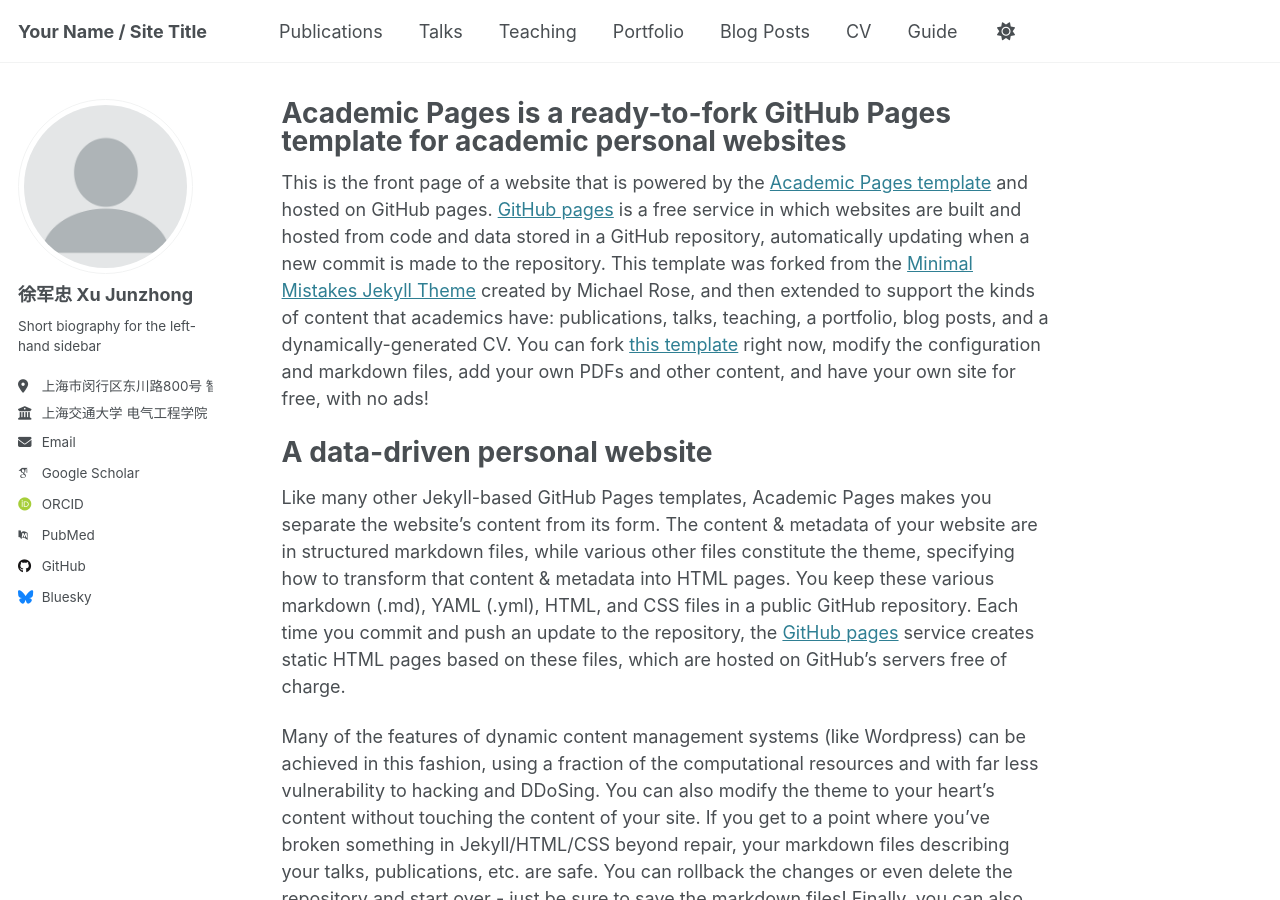
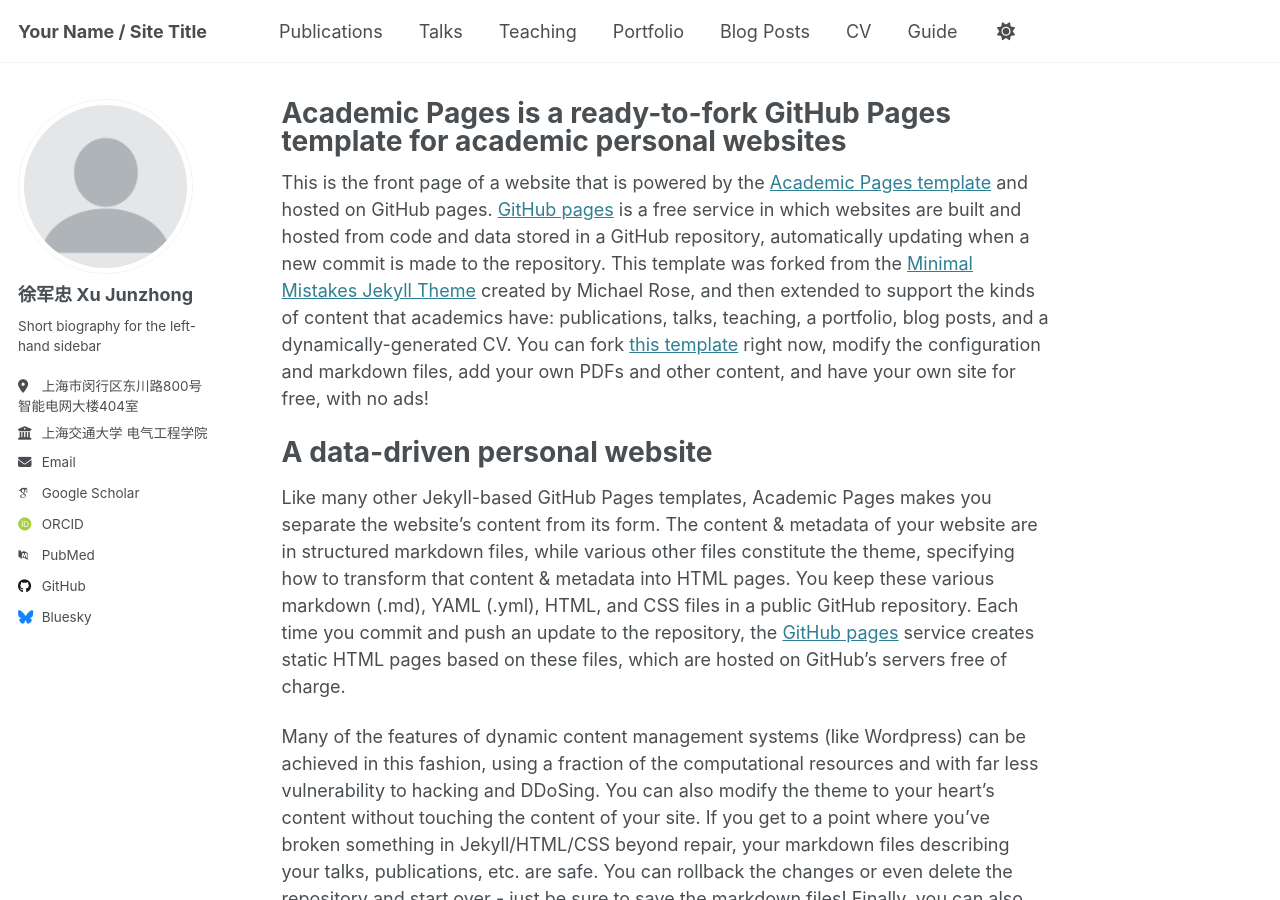
Before and after one commit to junzhongxu/junzhongxu.github.io, a Jekyll site: the page built from _pages/about.md, in a window 1280 px wide and 900 px high. Built offline with Jekyll 4.4.1, drawn with Linux system fonts in a browser that asks for light colours; some web fonts are replaced.

```diff
--- a/_config.yml
+++ b/_config.yml
@@ -26,8 +26,7 @@ author:
   name             : "徐军忠 Xu Junzhong"
   pronouns         : # example: "she/her"
   bio              : "Short biography for the left-hand sidebar"
-  location         : "上海市闵行区东川路800号
-  智能电网大楼404室"
+  location         : "上海市闵行区东川路800号<br>智能电网大楼404室"
   employer         : "上海交通大学 电气工程学院"
   uri              : # URL
   email            : "junzhongxu@sjtu.edu.cn"
```
